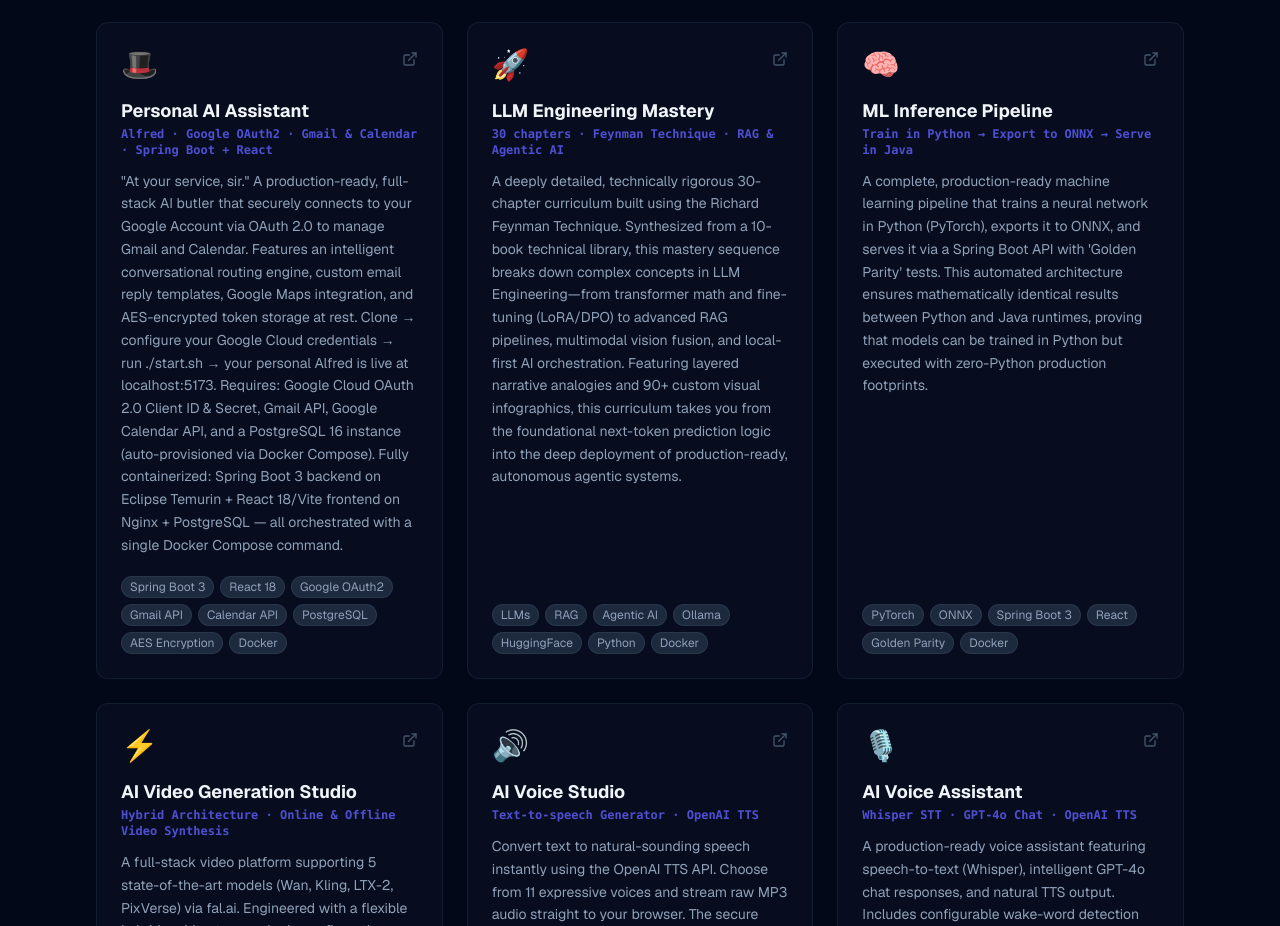
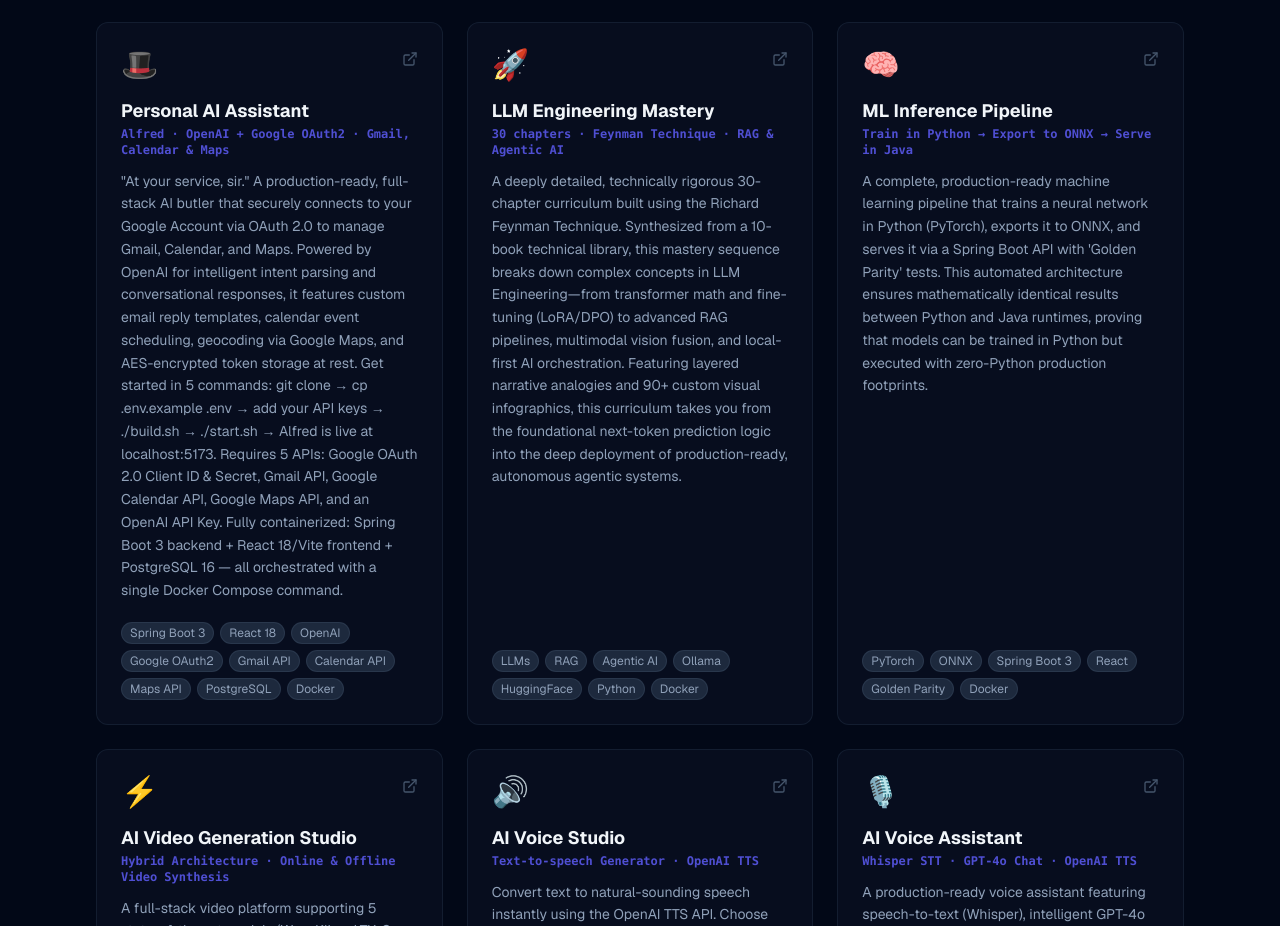
Before and after one commit to chemacabeza/chemacabeza-dev, a Next.js app: page /projects in a window 1280 px wide. Shown: the part 800-1726 px from the top of the page. Built offline with nearby package versions, Linux system fonts and the light colour scheme.

Commit message:
update: Personal AI Assistant card with OpenAI and Google Maps API integrations

```diff
--- a/app/projects/page.tsx
+++ b/app/projects/page.tsx
@@ -19,10 +19,10 @@
         url: "https://github.com/chemacabeza/assistant-google",
         emoji: "🎩",
         title: "Personal AI Assistant",
-        subtitle: "Alfred · Google OAuth2 · Gmail & Calendar · Spring Boot + React",
+        subtitle: "Alfred · OpenAI + Google OAuth2 · Gmail, Calendar & Maps",
         description:
-            "\"At your service, sir.\" A production-ready, full-stack AI butler that securely connects to your Google Account via OAuth 2.0 to manage Gmail and Calendar. Features an intelligent conversational routing engine, custom email reply templates, Google Maps integration, and AES-encrypted token storage at rest. Clone → configure your Google Cloud credentials → run ./start.sh → your personal Alfred is live at localhost:5173. Requires: Google Cloud OAuth 2.0 Client ID & Secret, Gmail API, Google Calendar API, and a PostgreSQL 16 instance (auto-provisioned via Docker Compose). Fully containerized: Spring Boot 3 backend on Eclipse Temurin + React 18/Vite frontend on Nginx + PostgreSQL — all orchestrated with a single Docker Compose command.",
-        tags: ["Spring Boot 3", "React 18", "Google OAuth2", "Gmail API", "Calendar API", "PostgreSQL", "AES Encryption", "Docker"],
+            "\"At your service, sir.\" A production-ready, full-stack AI butler that securely connects to your Google Account via OAuth 2.0 to manage Gmail, Calendar, and Maps. Powered by OpenAI for intelligent intent parsing and conversational responses, it features custom email reply templates, calendar event scheduling, geocoding via Google Maps, and AES-encrypted token storage at rest. Get started in 5 commands: git clone → cp .env.example .env → add your API keys → ./build.sh → ./start.sh → Alfred is live at localhost:5173. Requires 5 APIs: Google OAuth 2.0 Client ID & Secret, Gmail API, Google Calendar API, Google Maps API, and an OpenAI API Key. Fully containerized: Spring Boot 3 backend + React 18/Vite frontend + PostgreSQL 16 — all orchestrated with a single Docker Compose command.",
+        tags: ["Spring Boot 3", "React 18", "OpenAI", "Google OAuth2", "Gmail API", "Calendar API", "Maps API", "PostgreSQL", "Docker"],
     },
     {
         repo: "test-with-llms",
```
